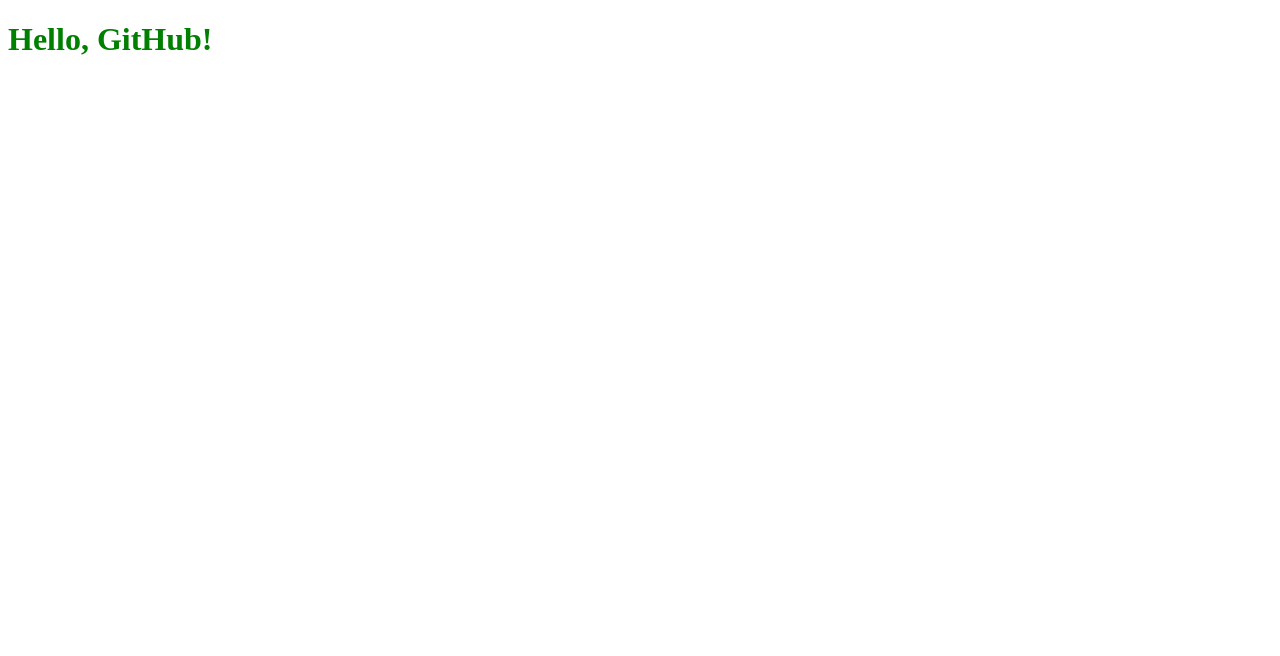
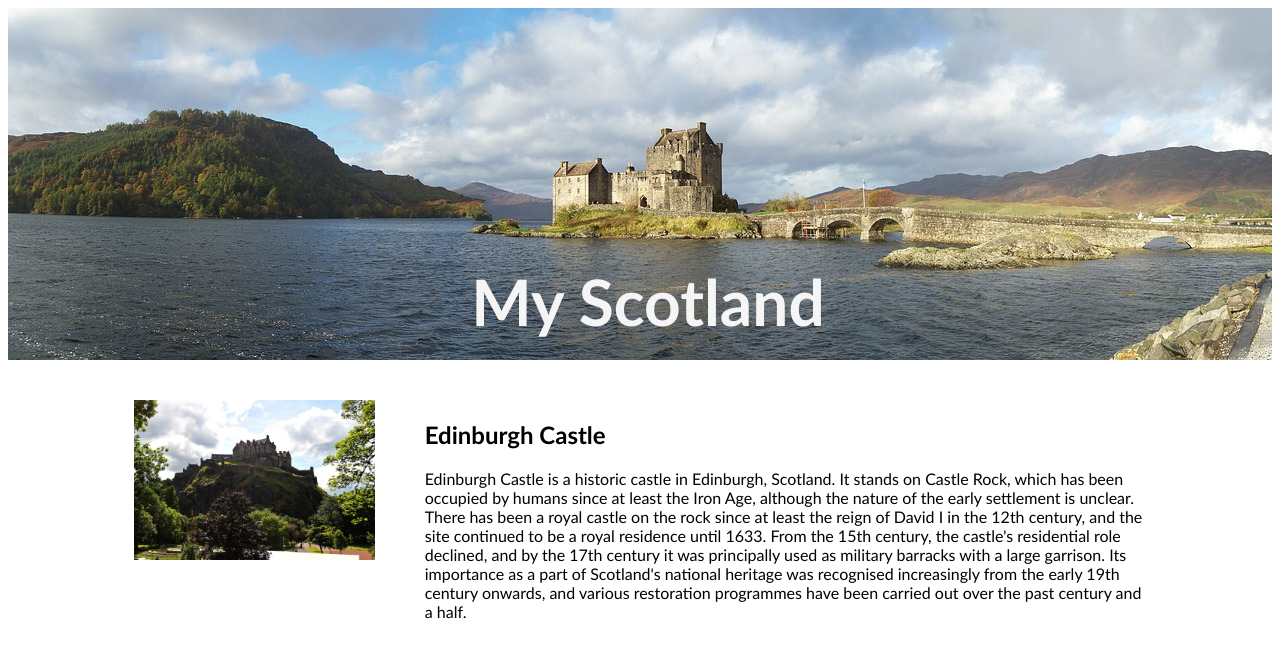
Before and after one commit to GeorgeTWilkins/HTML-CSS_Tutorial, a plain HTML site: page index.html in a window 1280 px wide. Drawn offline with Linux system fonts and the light colour scheme.

Commit message:
two-column added

```diff
--- a/index.html
+++ b/index.html
@@ -7,6 +7,20 @@
     <title>Document</title>
 </head>
 <body>
-    <h1>Hello, GitHub!</h1>
+    <section class="hero-image">
+        <h1 class="hero-text">
+            My Scotland
+        </h1>
+    </section>
+    <section class="two-column">
+        <div class="image">
+            <img src="./images/edinburgh-castle-959083_1280.jpg" alt="Edinburgh Castle">
+        </div>
+        <div class="info">
+            <h1>Edinburgh Castle</h1>
+            <p>Edinburgh Castle is a historic castle in Edinburgh, Scotland. It stands on Castle Rock, which has been occupied by humans since at least the Iron Age, although the nature of the early settlement is unclear. There has been a royal castle on the rock since at least the reign of David I in the 12th century, and the site continued to be a royal residence until 1633. From the 15th century, the castle's residential role declined, and by the 17th century it was principally used as military barracks with a large garrison. Its importance as a part of Scotland's national heritage was recognised increasingly from the early 19th century onwards, and various restoration programmes have been carried out over the past century and a half.
+            </p>
+        </div>
+    </section>
 </body>
 </html>
--- a/style.css
+++ b/style.css
@@ -1,3 +1,33 @@
-h1 {
-    color: green;
+* {
+    font-family: 'Trebuchet MS';
 }
+
+img {
+    width: 100%;
+}
+
+.hero-image {
+    background-image: url('./images/scotland-1987599_1280.jpg');
+    height: 352px;
+    background-position: center;
+    background-repeat: no-repeat;
+    background-size: cover;
+}
+
+.hero-text {
+    color: whitesmoke;
+    position: absolute;
+    top: 210px;
+    text-align: center;
+    width: 100%;
+    font-size: 4rem;
+}
+
+.two-column {
+    display: grid;
+    grid-template-columns: 1fr 3fr;
+    gap: 50px;
+    width: 80%;
+    margin: auto;
+    margin-top: 40px;
+}
```
